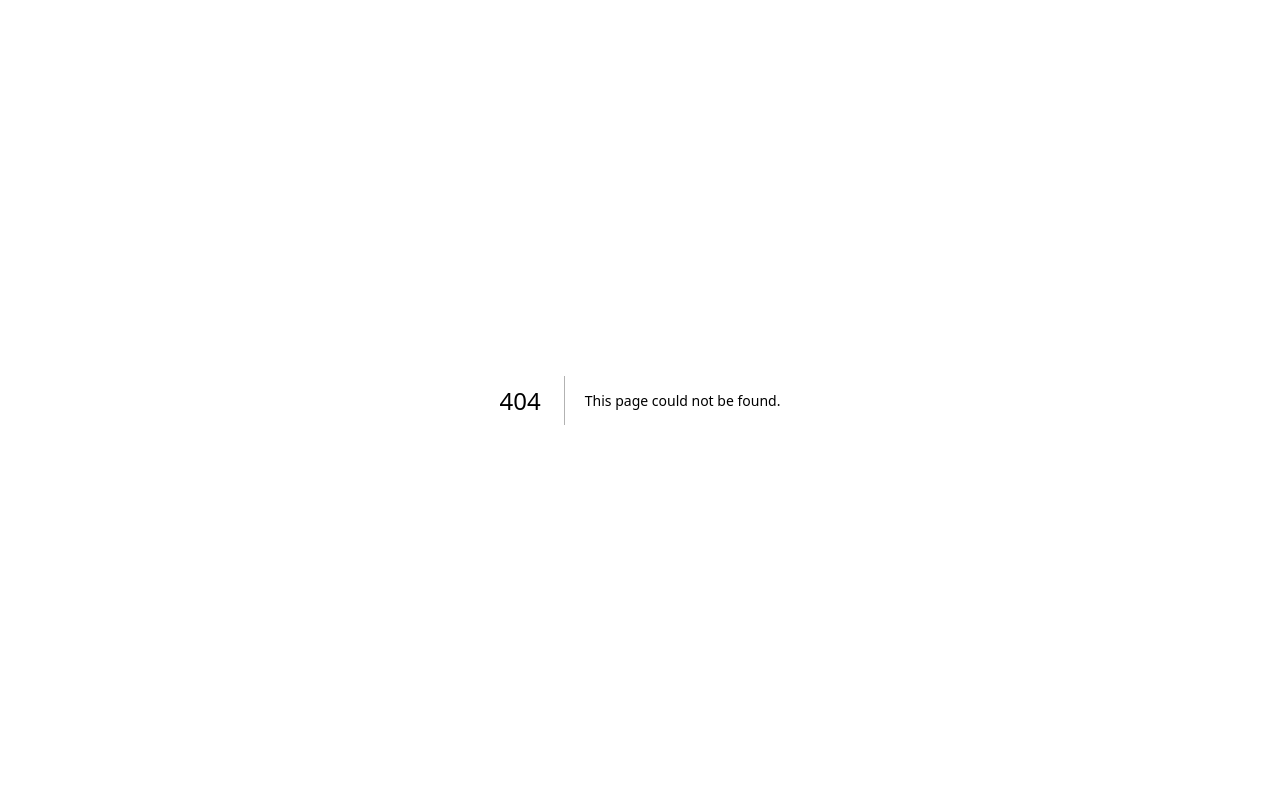
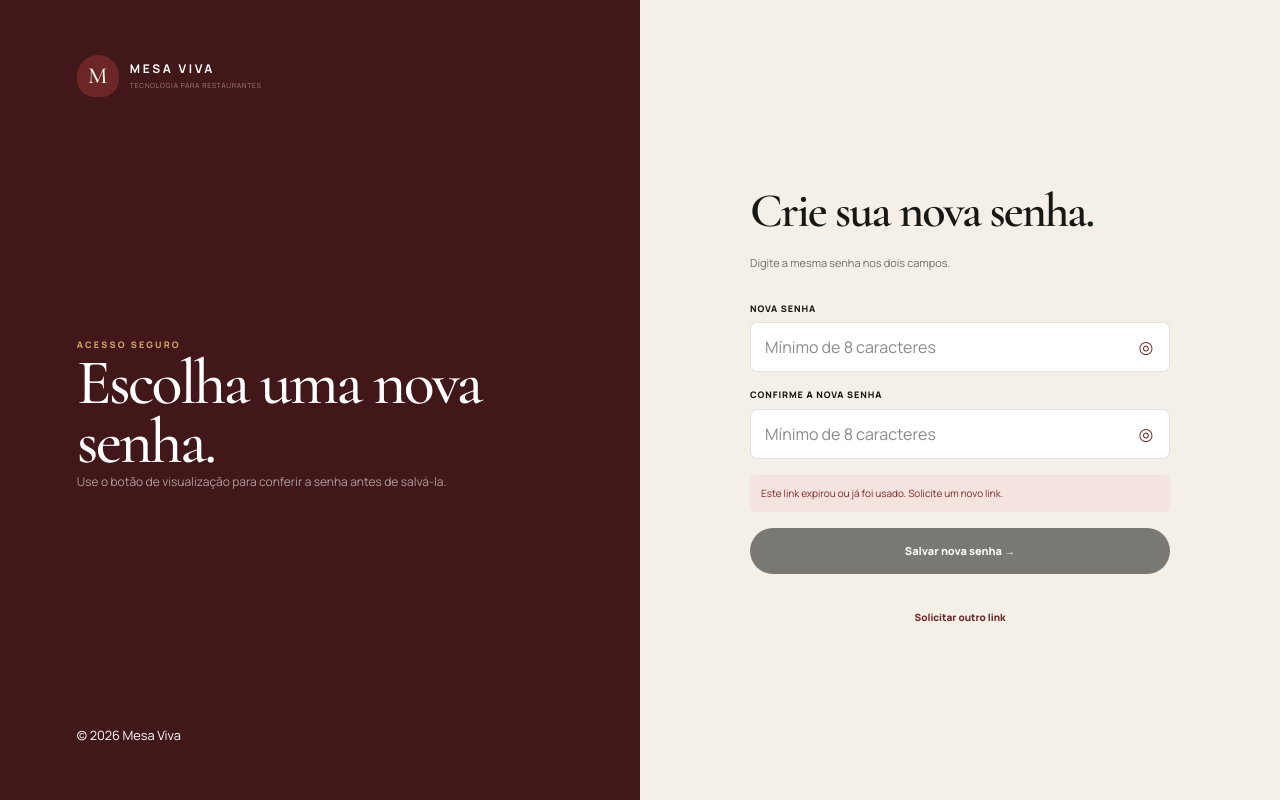
Before and after one commit to patrilucas512/App-lanches, a Next.js app: page /nova-senha in a window 1280 px wide. Before the commit this address had no page. Built offline with nearby package versions, Linux system fonts and the light colour scheme; no server answers.

Commit message:
adiciona recuperacao segura de senha

```diff
--- a/app/globals.css
+++ b/app/globals.css
@@ -109,6 +109,7 @@ footer nav { display:flex; gap:24px; }
 .auth-switch { color:var(--muted); font-size:10px; margin-top:20px; text-align:center; }
 .auth-switch a { color:var(--wine); font-weight:800; }
 .auth-text-button { background:transparent; border:0; color:var(--wine); display:block; font-size:10px; font-weight:800; margin:14px auto 0; text-decoration:underline; }
+.auth-recovery-link { align-self:flex-end; color:var(--wine); font-size:10px; font-weight:800; margin-top:-7px; text-decoration:underline; }
 .resend-form { border-top:1px solid var(--line); display:flex; flex-direction:column; gap:12px; margin-top:20px; padding-top:20px; }
 .onboarding-page { grid-template-columns:minmax(320px,.72fr) minmax(620px,1.28fr); }
 .onboarding-page .auth-main { align-items:flex-start; padding:55px clamp(28px,5vw,76px); }
--- /dev/null
+++ b/app/nova-senha/page.tsx
@@ -0,0 +1,6 @@
+import { Brand } from "@/components/ui";
+import { UpdatePassword } from "@/components/password-recovery";
+
+export default function NewPasswordPage() {
+  return <main className="auth-page"><aside className="auth-aside"><Brand /><div className="auth-quote"><span className="kicker">ACESSO SEGURO</span><h2>Escolha uma nova senha.</h2><p>Use o botão de visualização para conferir a senha antes de salvá-la.</p></div><small>© 2026 Mesa Viva</small></aside><section className="auth-main"><div className="auth-card"><h1>Crie sua nova senha.</h1><p>Digite a mesma senha nos dois campos.</p><UpdatePassword /></div></section></main>;
+}
--- /dev/null
+++ b/app/recuperar-senha/page.tsx
@@ -0,0 +1,7 @@
+import { Brand } from "@/components/ui";
+import { RequestPasswordRecovery } from "@/components/password-recovery";
+
+export default async function RecoverPasswordPage({ searchParams }: { searchParams: Promise<{ email?: string }> }) {
+  const query = await searchParams;
+  return <main className="auth-page"><aside className="auth-aside"><Brand /><div className="auth-quote"><span className="kicker">RECUPERE SEU ACESSO</span><h2>Volte ao comando do seu negócio.</h2><p>Enviaremos um link seguro para você escolher uma nova senha.</p></div><small>© 2026 Mesa Viva</small></aside><section className="auth-main"><div className="auth-card"><h1>Esqueceu a senha?</h1><p>Informe o mesmo e-mail usado no cadastro.</p><RequestPasswordRecovery initialEmail={query.email || ""} /></div></section></main>;
+}
--- a/components/auth-form.tsx
+++ b/components/auth-form.tsx
@@ -56,6 +56,7 @@ export function AuthForm({ mode }: { mode: "login" | "signup" }) {
     <div className="field"><label>{mode === "signup" ? "SEU E-MAIL DE ACESSO" : "E-MAIL"}</label><input name="email" type="email" autoComplete="email" required placeholder="seunome@gmail.com" /></div>
     {mode === "signup" && <div className="field"><label>CONFIRME O E-MAIL</label><input name="email_confirmation" type="email" autoComplete="email" required placeholder="Digite novamente o mesmo e-mail" /><small>Use um endereço que você consegue abrir agora.</small></div>}
     <div className="field"><label>SENHA</label><input name="password" type="password" minLength={8} autoComplete={mode === "signup" ? "new-password" : "current-password"} required placeholder="Mínimo de 8 caracteres" /></div>
+    {mode === "login" && <Link className="auth-recovery-link" href="/recuperar-senha">Esqueci minha senha</Link>}
     {message && <div className={`form-message ${message.startsWith("Enviamos") ? "form-success" : ""}`}>{message}</div>}
     <button type="submit" className="button dark wide" disabled={loading}>{loading ? "Aguarde..." : mode === "signup" ? "Criar conta grátis →" : "Entrar no painel →"}</button>
     <p className="auth-switch">{mode === "signup" ? <>Já tem uma conta? <Link href="/login">Entrar</Link></> : <>Ainda não usa o Mesa Viva? <Link href="/cadastro">Começar grátis</Link></>}</p>
--- /dev/null
+++ b/components/password-recovery.tsx
@@ -0,0 +1,102 @@
+"use client";
+
+import Link from "next/link";
+import { FormEvent, useEffect, useState } from "react";
+import { createClient } from "@/lib/supabase/client";
+
+function PasswordField({ name, label }: { name: string; label: string }) {
+  const [visible, setVisible] = useState(false);
+  return <div className="field">
+    <label>{label}</label>
+    <div className="password-input-wrap">
+      <input name={name} type={visible ? "text" : "password"} minLength={8} autoComplete="new-password" required placeholder="Mínimo de 8 caracteres" />
+      <button className="password-visibility" type="button" onClick={() => setVisible((value) => !value)} aria-label={visible ? "Ocultar senha" : "Visualizar senha"} title={visible ? "Ocultar senha" : "Visualizar senha"}>{visible ? "◉" : "◎"}</button>
+    </div>
+  </div>;
+}
+
+export function RequestPasswordRecovery({ initialEmail = "" }: { initialEmail?: string }) {
+  const [loading, setLoading] = useState(false);
+  const [message, setMessage] = useState("");
+
+  async function submit(event: FormEvent<HTMLFormElement>) {
+    event.preventDefault();
+    setLoading(true);
+    setMessage("");
+    const email = String(new FormData(event.currentTarget).get("email")).trim().toLowerCase();
+    try {
+      const supabase = createClient();
+      const redirectOrigin = process.env.NEXT_PUBLIC_SITE_URL || window.location.origin;
+      const { error } = await supabase.auth.resetPasswordForEmail(email, {
+        redirectTo: `${redirectOrigin}/auth/callback?next=/nova-senha`,
+      });
+      if (error) throw error;
+      setMessage(`Enviamos um link de recuperação para ${email}. Confira também a pasta de spam.`);
+    } catch (error) {
+      setMessage(error instanceof Error ? error.message : "Não foi possível enviar o link agora.");
+    } finally {
+      setLoading(false);
+    }
+  }
+
+  return <form className="form" onSubmit={submit}>
+    <div className="field"><label>E-MAIL DE ACESSO</label><input name="email" type="email" autoComplete="email" required defaultValue={initialEmail} placeholder="seunome@gmail.com" /></div>
+    {message && <div className="form-message form-success">{message}</div>}
+    <button type="submit" className="button dark wide" disabled={loading}>{loading ? "Enviando..." : "Enviar link de recuperação →"}</button>
+    <p className="auth-switch"><Link href="/login">Voltar para o login</Link></p>
+  </form>;
+}
+
+export function UpdatePassword() {
+  const [loading, setLoading] = useState(false);
+  const [ready, setReady] = useState(false);
+  const [message, setMessage] = useState("Validando seu link de recuperação...");
+
+  useEffect(() => {
+    const supabase = createClient();
+    supabase.auth.getSession().then(({ data }) => {
+      if (data.session) {
+        setReady(true);
+        setMessage("");
+      } else {
+        setMessage("Este link expirou ou já foi usado. Solicite um novo link.");
+      }
+    });
+  }, []);
+
+  async function submit(event: FormEvent<HTMLFormElement>) {
+    event.preventDefault();
+    setLoading(true);
+    setMessage("");
+    const data = new FormData(event.currentTarget);
+    const password = String(data.get("password"));
+    const confirmation = String(data.get("password_confirmation"));
+    if (password.length < 8) {
+      setMessage("A senha precisa ter pelo menos 8 caracteres.");
+      setLoading(false);
+      return;
+    }
+    if (password !== confirmation) {
+      setMessage("As duas senhas precisam ser iguais.");
+      setLoading(false);
+      return;
+    }
+    const supabase = createClient();
+    const { error } = await supabase.auth.updateUser({ password });
+    if (error) {
+      setMessage(error.message);
+      setLoading(false);
+      return;
+    }
+    await supabase.auth.signOut();
+    window.location.assign("/login?senha=alterada");
+  }
+
+  return <form className="form" onSubmit={submit}>
+    <PasswordField name="password" label="NOVA SENHA" />
+    <PasswordField name="password_confirmation" label="CONFIRME A NOVA SENHA" />
+    {message && <div className="form-message">{message}</div>}
+    <button type="submit" className="button dark wide" disabled={!ready || loading}>{loading ? "Salvando..." : "Salvar nova senha →"}</button>
+    {!ready && <p className="auth-switch"><Link href="/recuperar-senha">Solicitar outro link</Link></p>}
+  </form>;
+}
```
